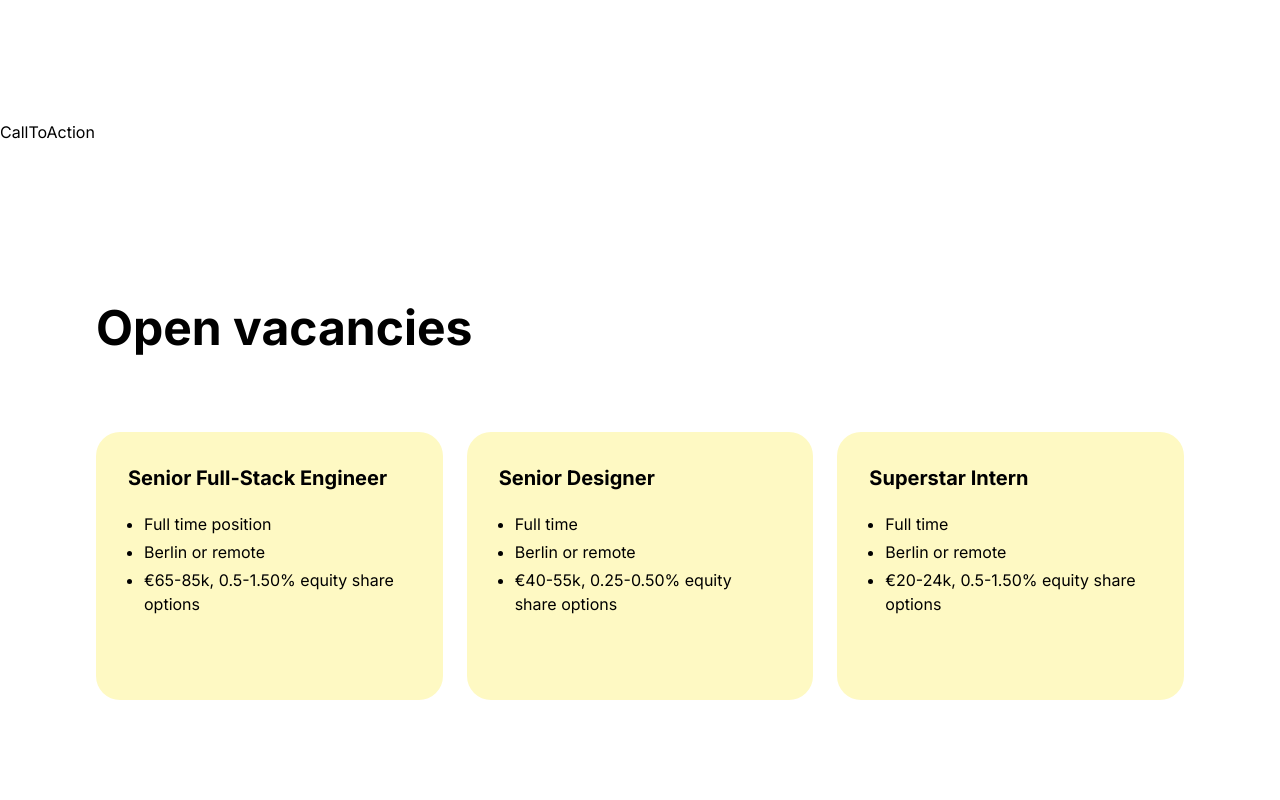
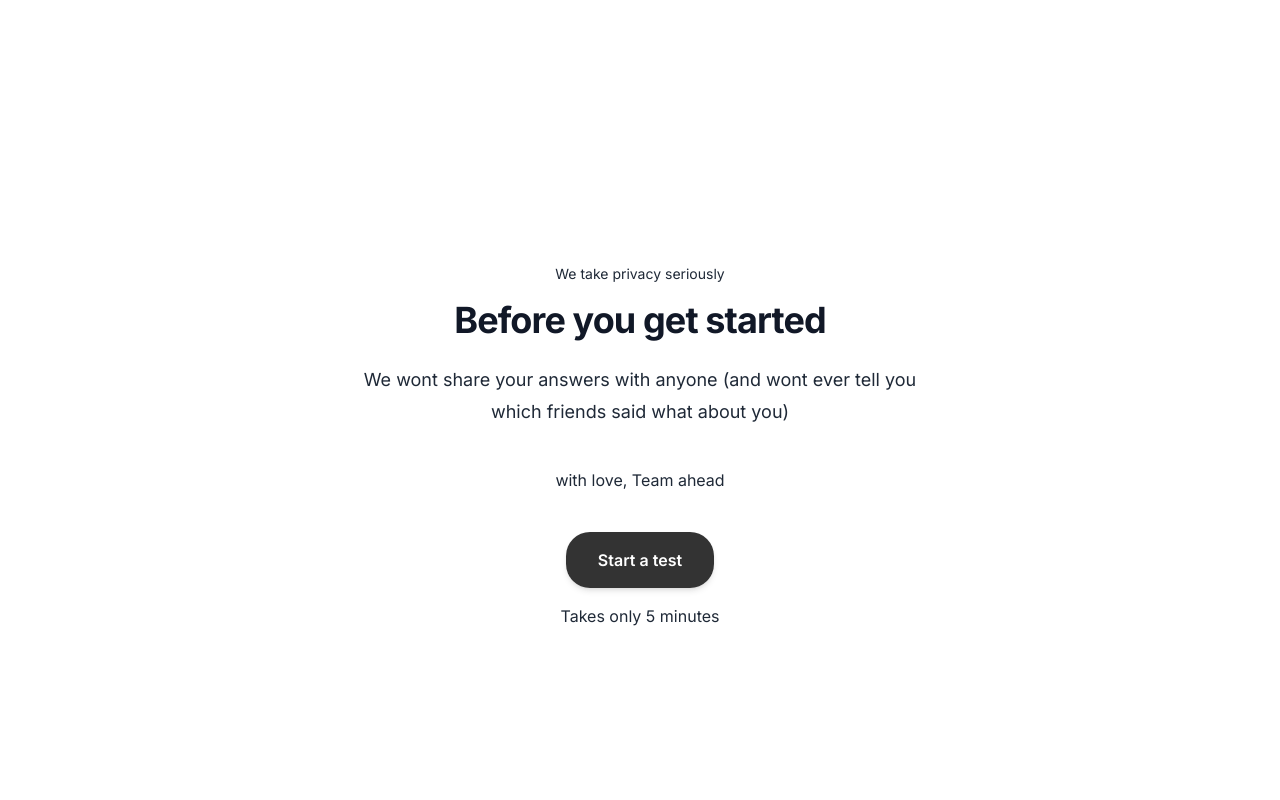
Before and after one commit to bhupeshpr25/ahead, a Next.js app: page / in a window 1280 px wide. Shown: the part 2980-3780 px from the top of the page. Built offline with nearby package versions, Linux system fonts and the light colour scheme.

Commit message:
feat: add CallToAction section

```diff
--- a/src/components/CallToAction.tsx
+++ b/src/components/CallToAction.tsx
@@ -1,7 +1,30 @@
-import React from "react";
+"use client";
 
-const CallToAction = () => {
-  return <div>CallToAction</div>;
-};
+export default function CallToAction() {
+  return (
+    <div className="bg-white">
+      <div className="px-6 py-24 sm:px-6 sm:py-32 lg:px-8">
+        <div className="mx-auto max-w-2xl text-center">
+          <p className="text-gray-800 text-sm my-4">
+            We take privacy seriously
+          </p>
+          <h2 className="text-3xl font-bold tracking-tight text-gray-900 sm:text-4xl">
+            Before you get started
+          </h2>
+          <p className="mx-auto mt-6 max-w-xl text-lg leading-8 text-gray-800">
+            We wont share your answers with anyone (and wont ever tell you which
+            friends said what about you)
+          </p>
 
-export default CallToAction;
+          <p className="text-gray-800 my-10">with love, Team ahead</p>
+          <div className="mt-10 flex items-center justify-center gap-x-6">
+            <button className="cursor-pointer group relative flex gap-1.5 px-8 py-4 bg-black bg-opacity-80 text-white rounded-3xl hover:bg-opacity-70 transition font-semibold shadow-md">
+              Start a test
+            </button>
+          </div>
+          <p className="text-gray-800 my-4">Takes only 5 minutes</p>
+        </div>
+      </div>
+    </div>
+  );
+}
```
